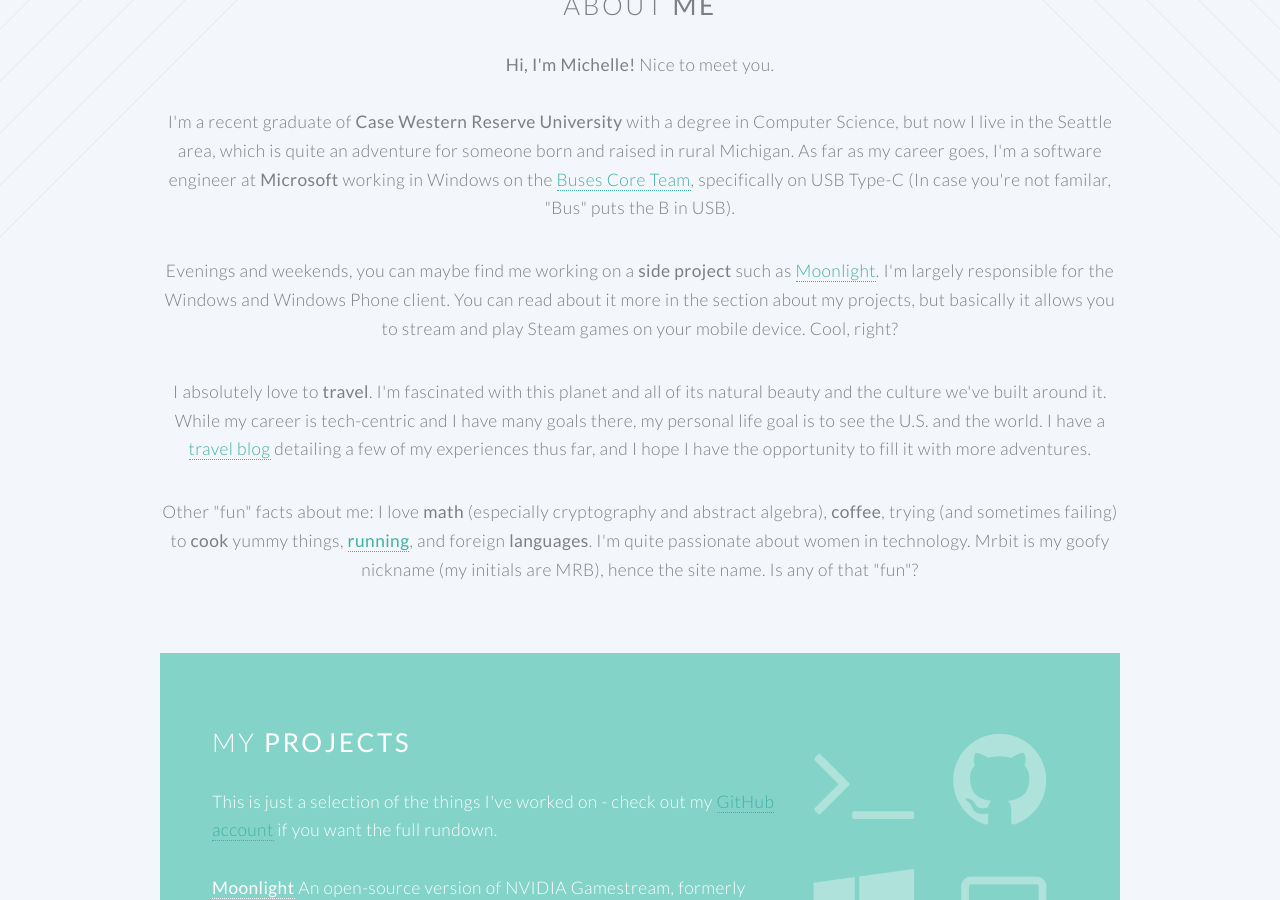
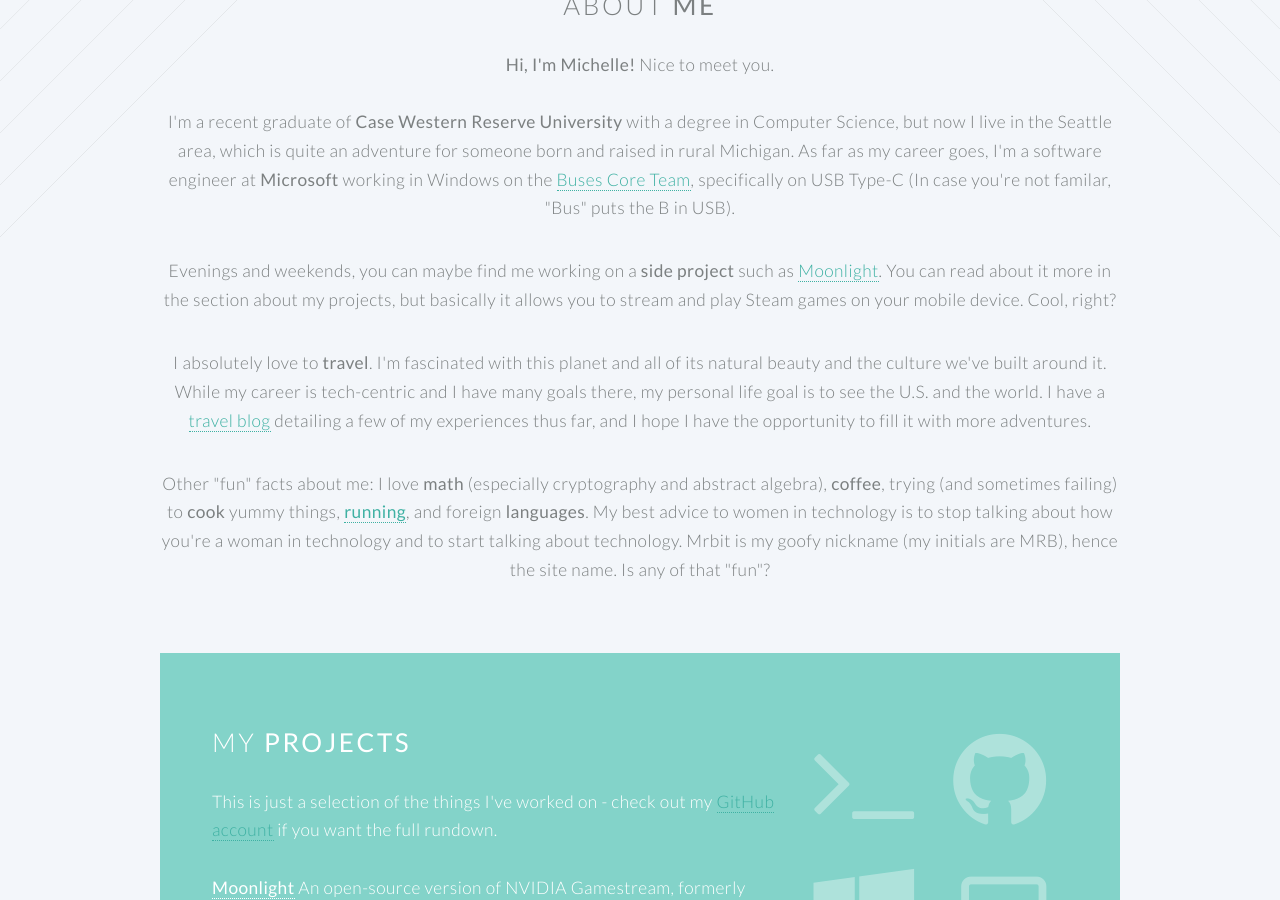
Before and after one commit to mrb113/mrb113.github.io, a Jekyll site: the page index.html, which Jekyll copies as it is, in a window 1280 px wide and 900 px high, scrolled down 933 px. Built offline with Jekyll 4.4.1, drawn with Linux system fonts in a browser that asks for light colours; Markdown is read by kramdown in place of the engine named in the settings.

Commit message:
Update intro

```diff
--- a/index.html
+++ b/index.html
@@ -83,11 +83,11 @@
 					<p>I'm a recent graduate of <strong>Case Western Reserve University</strong> with a degree in Computer Science, but now I live in the Seattle area, which is quite an adventure for someone born and raised in rural Michigan.
 					As far as my career goes, I'm a software engineer at <strong>Microsoft</strong> working in Windows on the <a href = "http://blogs.msdn.com/b/usbcoreblog/">Buses Core Team</a>, specifically on USB Type-C (In case you're not familar, "Bus" puts the B in USB).</p>
 
-					<p>Evenings and weekends, you can maybe find me working on a <strong>side project</strong> such as <a href = "http://moonlight-stream.com">Moonlight</a>. I'm largely responsible for the Windows and Windows Phone client. You can read about it more in the section about my projects, but basically it allows you to stream and play Steam games on your mobile device. Cool, right?</p>
+					<p>Evenings and weekends, you can maybe find me working on a <strong>side project</strong> such as <a href = "http://moonlight-stream.com">Moonlight</a>. You can read about it more in the section about my projects, but basically it allows you to stream and play Steam games on your mobile device. Cool, right?</p>
 
 					<p>I absolutely love to <strong>travel</strong>. I'm fascinated with this planet and all of its natural beauty and the culture we've built around it. While my career is tech-centric and I have many goals there, my personal life goal is to see the U.S. and the world. I have a <a href = "http://www.michelleworldtour.wordpress.com">travel blog</a> detailing a few of my experiences thus far, and I hope I have the opportunity to fill it with more adventures. </p>
 
-					<p>Other "fun" facts about me: I love <strong>math</strong> (especially cryptography and abstract algebra), <strong>coffee</strong>, trying (and sometimes failing) to <strong>cook</strong> yummy things, <strong><a href = "http://smashrun.com/mrbit">running</a></strong>, and foreign <strong>languages</strong>. I'm quite passionate about women in technology. Mrbit is my goofy nickname (my initials are MRB), hence the site name. Is any of that "fun"? </p>
+					<p>Other "fun" facts about me: I love <strong>math</strong> (especially cryptography and abstract algebra), <strong>coffee</strong>, trying (and sometimes failing) to <strong>cook</strong> yummy things, <strong><a href = "http://smashrun.com/mrbit">running</a></strong>, and foreign <strong>languages</strong>. My best advice to women in technology is to stop talking about how you're a woman in technology and to start talking about technology. Mrbit is my goofy nickname (my initials are MRB), hence the site name. Is any of that "fun"? </p>
 
 				</header>
 
```
